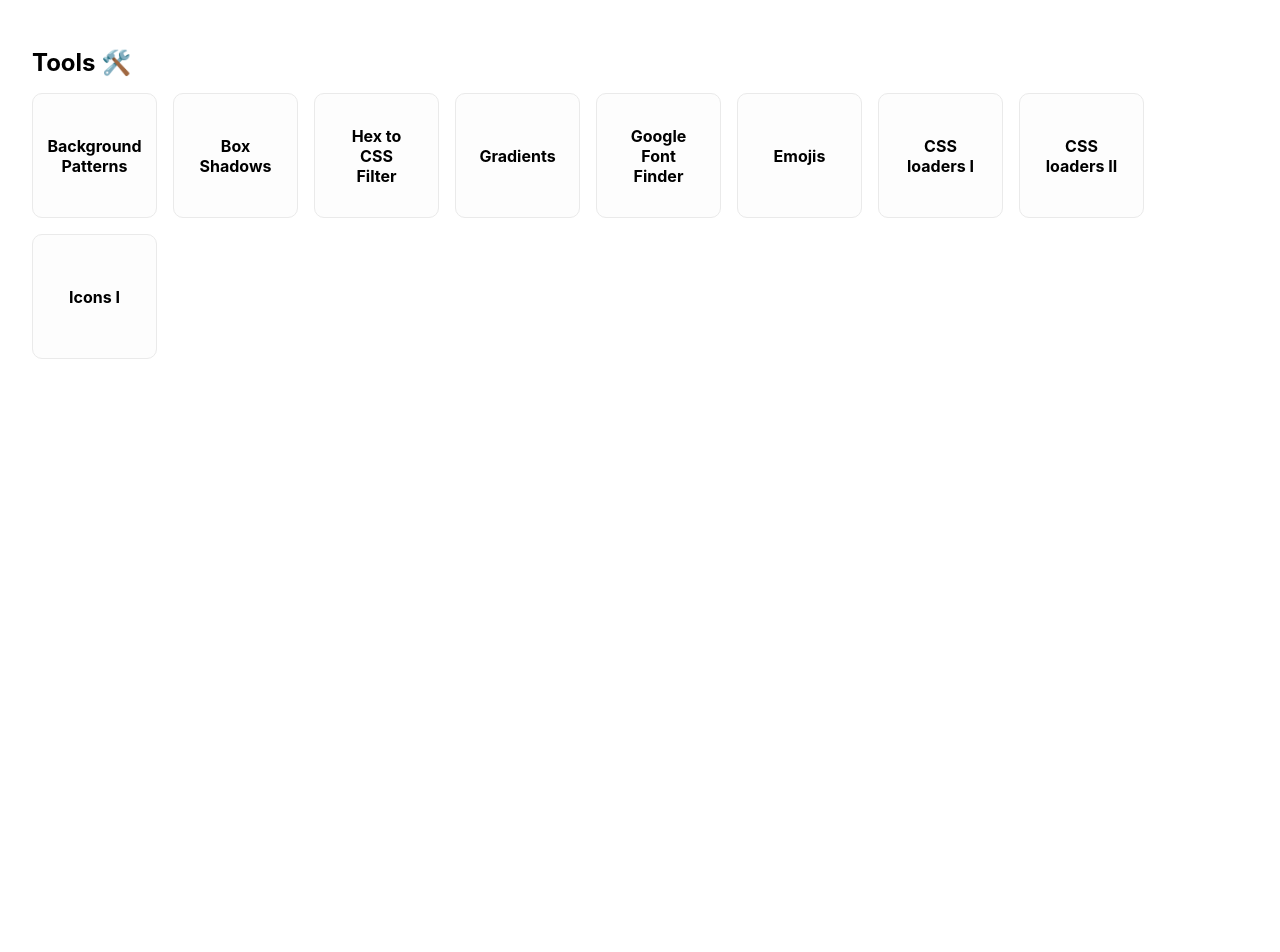
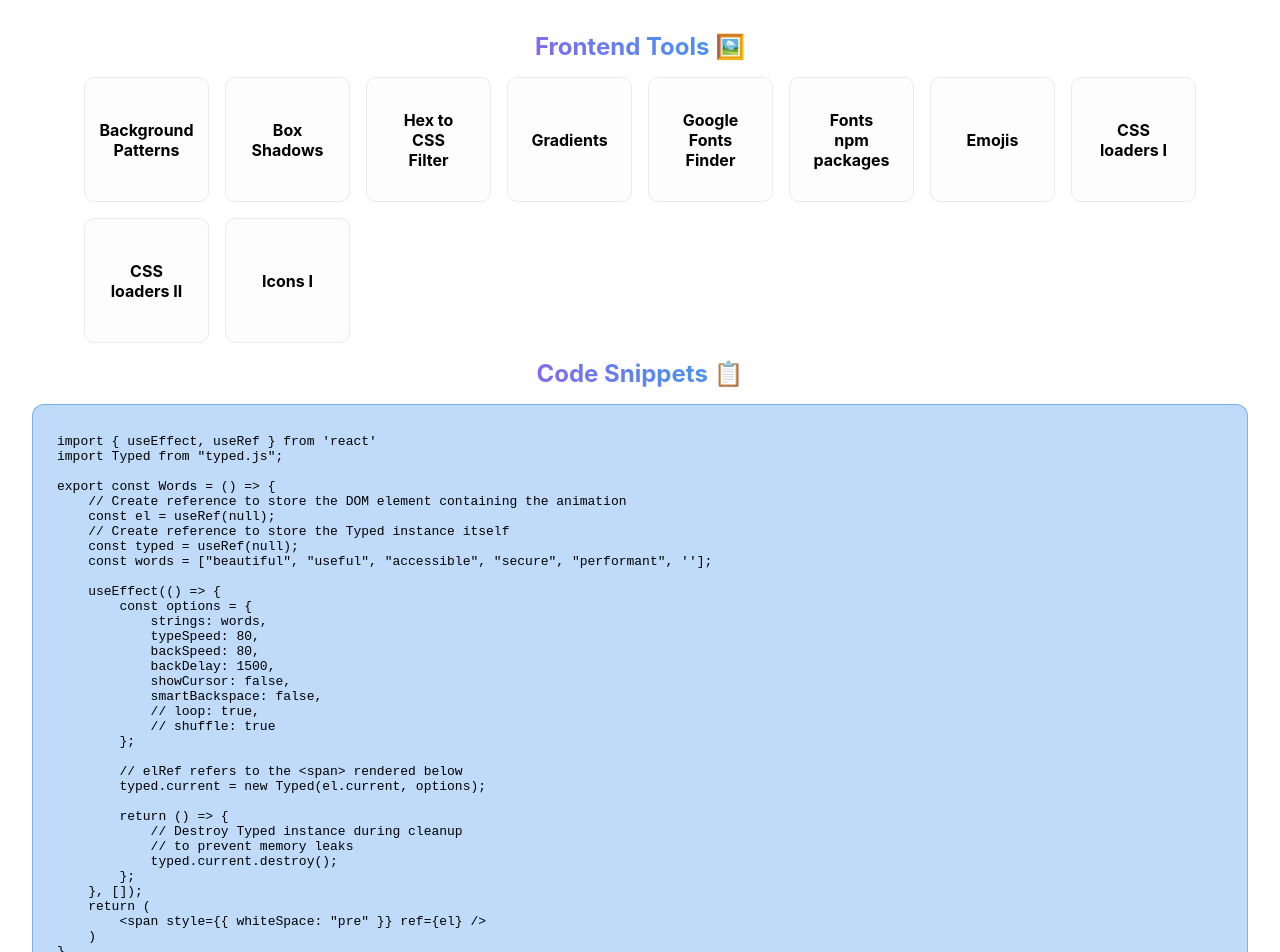
Before and after one commit to dejmedus/toolbox, a Next.js app: page / in a window 1280 px wide. Shown: the top 952 px of the page. Before the commit the page ends 800 px from the top, so only its background shows below. Built offline with nearby package versions, Linux system fonts and the light colour scheme.

Commit message:
add snippets & prismjs syntax highlighting

```diff
--- a/assets/data/tools.ts
+++ b/assets/data/tools.ts
@@ -20,9 +20,14 @@
         url: 'https://cssgradient.io'
     },
     {
-        name: 'Google Font Finder',
+        name: 'Google Fonts Finder',
         desc: '',
         url: 'https://katydecorah.com/font-library/#!/wide'
+    },
+    {
+        name: 'Fonts npm packages',
+        desc: '',
+        url: 'https://fontsource.org/'
     },
     {
         name: 'Emojis',
@@ -48,9 +53,10 @@
 
 export const snippets = [
   {
-        name: 'typed.js',
-        desc: 'text typing effect',
-        url: 'https://github.com/mattboldt/typed.js/',
+    name: "typed.js",
+    desc: "text typing effect",
+    url: "https://github.com/mattboldt/typed.js/",
+    lang: "jsx",
     code: `import { useEffect, useRef } from 'react'
 import Typed from "typed.js";
 
@@ -85,16 +91,17 @@
     return (
         <span style={{ whiteSpace: "pre" }} ref={el} />
     )
-        }`
+}`,
   },
   {
-        name: 'gradient colored text',
-        desc: '',
-        url: '',
-        code: `text gradient
+    name: "gradient colored text",
+    desc: "",
+    url: "",
+    lang: "css",
+    code: `\/* text gradient *\/
 background-image: linear-gradient(60deg, #E21143, #FFB03A);
 background-clip: text;
 color: transparent;
-        width:fit-content`
-    }
-]
+width:fit-content`,
+  },
+];
--- /dev/null
+++ b/components/Snippet.tsx
@@ -0,0 +1,17 @@
+
+type SnippetProps = {
+    code: string;
+    lang: string
+};
+
+const Snippet = ({ code, lang }: SnippetProps) => {
+
+  return (
+    <pre>
+    {/* <pre className={`line-numbers`}></pre> */}
+      <code className={`language-${lang}`}>{code}</code>
+    </pre>
+  );
+};
+
+export default Snippet;
--- a/package.json
+++ b/package.json
@@ -12,11 +12,16 @@
     "@types/node": "18.11.13",
     "@types/react": "18.0.26",
     "@types/react-dom": "18.0.9",
+    "babel-plugin-prismjs": "^2.1.0",
     "eslint": "8.29.0",
     "eslint-config-next": "13.0.6",
     "next": "13.0.6",
+    "prismjs": "^1.29.0",
     "react": "18.2.0",
     "react-dom": "18.2.0",
     "typescript": "4.9.4"
+  },
+  "devDependencies": {
+    "@types/prismjs": "^1.26.0"
   }
 }
--- a/pages/index.tsx
+++ b/pages/index.tsx
@@ -1,9 +1,17 @@
+import React, { useEffect } from "react";
+import Prism from "prismjs";
+
 import Head from "next/head";
 import styles from "../styles/Home.module.css";
 import Card from "../components/Card";
 import { tools, snippets } from "../assets/data/tools";
+import Snippet from "../components/Snippet";
 
 export default function Home() {
+  useEffect(() => {
+    Prism.highlightAll();
+  }, []);
+
   return (
     <div className={styles.container}>
       <Head>
@@ -13,7 +21,9 @@
       </Head>
 
       <main className={styles.main}>
-        <h1>Tools 🛠️</h1>
+        <h1>
+          <span>Frontend Tools</span> 🖼️
+        </h1>
         <div className={styles.grid}>
           {tools.map((tool) => {
             return (
@@ -26,14 +36,20 @@
             );
           })}
         </div>
-        {/* {snippets.map((snippet: any) => {
-          return (
-            <>
-              <p>{snippet.name}</p>
-              <div className={styles.code}>{snippet.code}</div>
-            </>
-          );
-        })} */}
+        <h1>
+          <span>Code Snippets</span> 📋
+        </h1>
+        <div className={styles.snippets}>
+          {snippets.map((snippet) => {
+            return (
+              <Snippet
+                key={snippet.name}
+                code={snippet.code}
+                lang={snippet.lang}
+              />
+            );
+          })}
+        </div>
       </main>
     </div>
   );
--- a/styles/Home.module.css
+++ b/styles/Home.module.css
@@ -1,14 +1,34 @@
 .container {
-  padding: 0 2rem;
+  min-height: 100vh;
+  padding: 1em 2em;
+  display: flex;
+  flex-direction: column;
 }
 
 .main {
-  min-height: 100vh;
-  padding: 2rem 0;
   flex: 1;
 }
 .main h1 {
+  text-align: center;
   font-size: 1.5em;
+}
+.main span {
+  background-image: linear-gradient(60deg, #826aed, #4895ef);
+  background-clip: text;
+  color: transparent;
+  width:fit-content;
+}
+.grid {
+  display: grid;
+  grid-template-columns: repeat(auto-fill, 125px);
+  grid-gap: 1em;
+  justify-content: center;
+}
+.snippets {
+  border: 1px solid #4896ef9e;
+  background-color: #4896ef58;
+  border-radius: 12px;
+  padding: 1em 1.5em;
 }
 
 .footer {
@@ -27,27 +47,10 @@
   flex-grow: 1;
 }
 
-.code {
-  background: #fafafa;
-  border-radius: 5px;
-  padding: 0.75rem;
-  font-size: 1.1rem;
-  font-family: Menlo, Monaco, Lucida Console, Liberation Mono, DejaVu Sans Mono,
-    Bitstream Vera Sans Mono, Courier New, monospace;
-}
-.grid {
-  display: flex;
-  flex-wrap: wrap;
-  gap: 1em;
-}
-
 @media (prefers-color-scheme: dark) {
-  .code {
-    background: #111;
+  .footer {
+    border-top: 1px solid #3c3c3c;
   }
 }
 @media only screen and (max-width: 600px) {
-  .grid {
-    justify-content: center;
-  }
 }
```
Also changed, not shown: .babelrc (added), 2 other files (tests, documents, lock files or other folders). Lines whose indentation alone changed are shown as unchanged.
